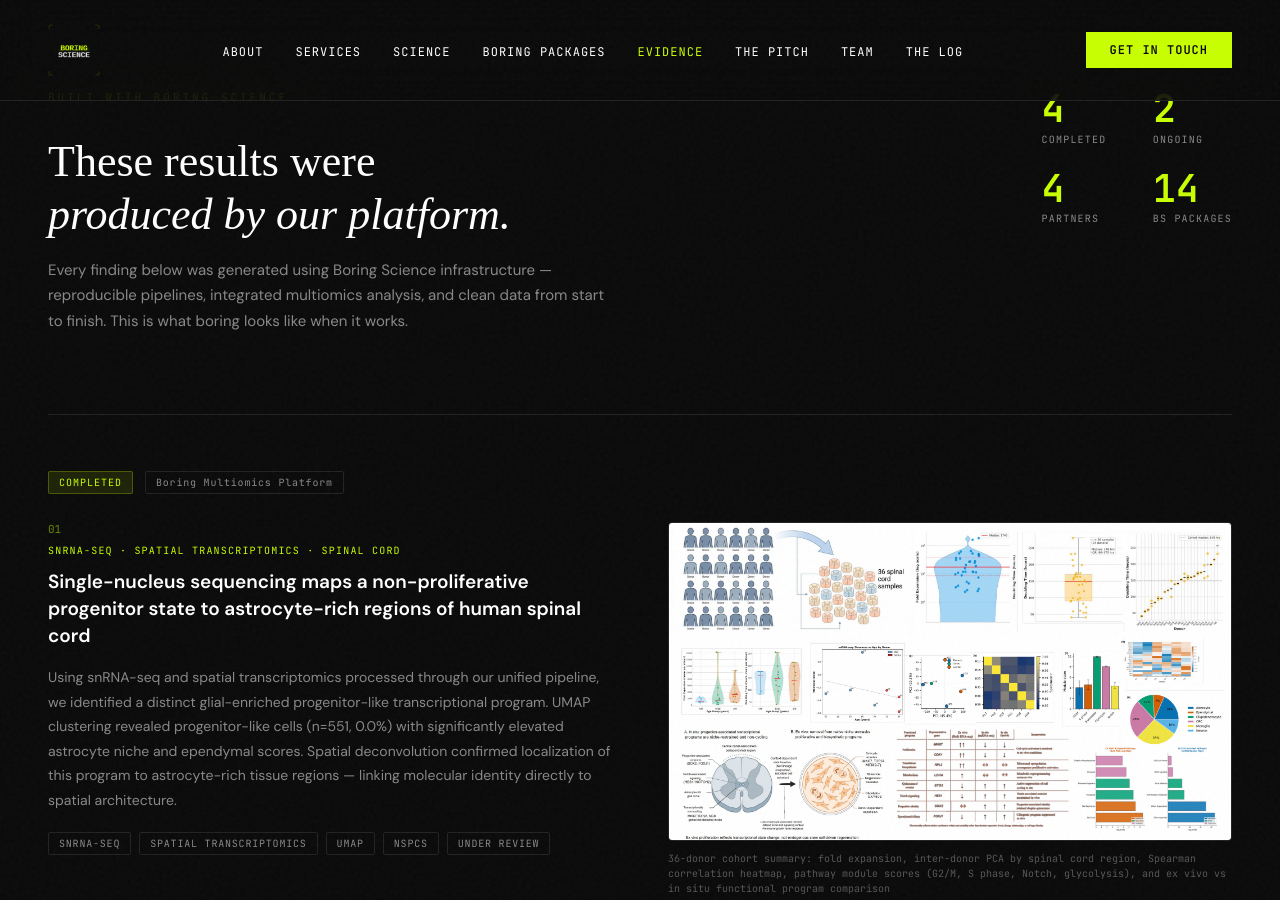
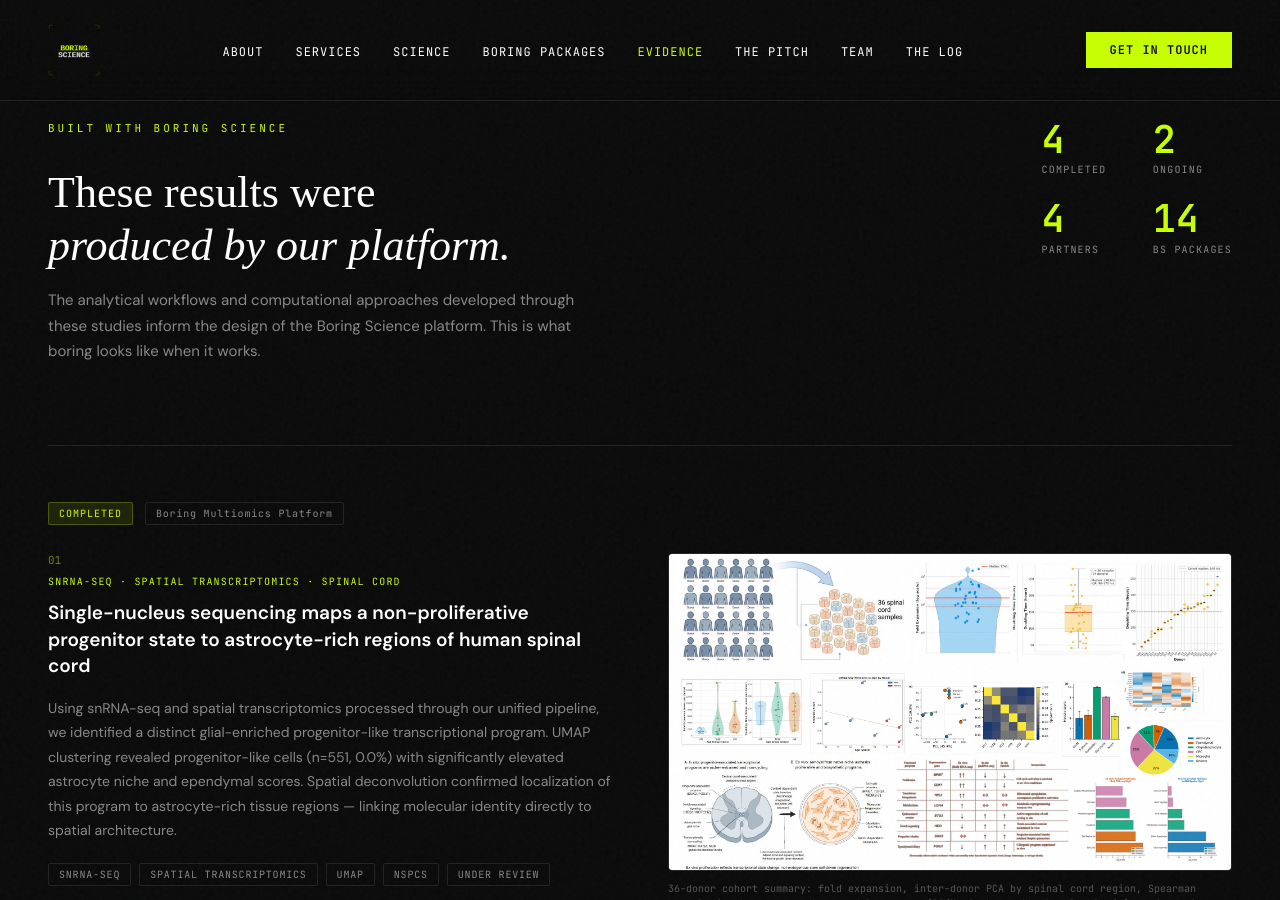
Before and after one commit to BoringScienceLLC/BoringScience, a Jekyll site: the page built from publications.html, in a window 1280 px wide and 900 px high, scrolled down 3918 px. Built offline with Jekyll 4.4.1, drawn with Linux system fonts in a browser that asks for light colours; some web fonts are replaced; some of the changed text lies outside the part shown.

Commit message:
Revise publications page copy
Clarify messaging on the publications pages: update the page subtitle to state that the listed publications represent research conducted by members of the Boring Science team across academic and independent research environments, and soften the "Built with Boring Science" blurb to note that analytical workflows and computational approaches from these studies inform the platform rather than claiming every finding was generated by it. Changes in publications.html and _site/publications/index.html.

```diff
--- a/publications.html
+++ b/publications.html
@@ -6,7 +6,7 @@
 <div class="page-hero reveal">
   <div class="section-label">006 — Evidence</div>
   <h1 class="page-title">Peer-reviewed work.<br><em>No noise.</em></h1>
-  <p class="page-subtitle">Research we've contributed to — published, submitted, and in preparation. Built on real data, rigorous methods, and open deposition.</p>
+  <p class="page-subtitle">The publications listed below represent research conducted by members of the Boring Science team across academic and independent research environments. Built on real data, rigorous methods, and open deposition.</p>
 </div>
 
 <section class="pub-list">
@@ -63,7 +63,7 @@
     <div>
       <div class="section-label">Built with Boring Science</div>
       <h2 class="rh-heading">These results were<br><em>produced by our platform.</em></h2>
-      <p class="rh-sub">Every finding below was generated using Boring Science infrastructure — reproducible pipelines, integrated multiomics analysis, and clean data from start to finish. This is what boring looks like when it works.</p>
+      <p class="rh-sub">The analytical workflows and computational approaches developed through these studies inform the design of the Boring Science platform. This is what boring looks like when it works.</p>
     </div>
     <div class="rh-project-counter">
       <div class="rh-counter-item">
```
Also changed, not shown: 1 other file.
